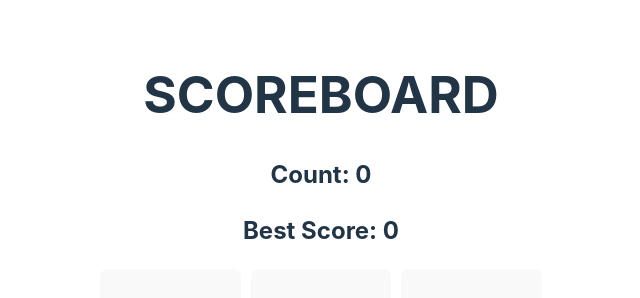
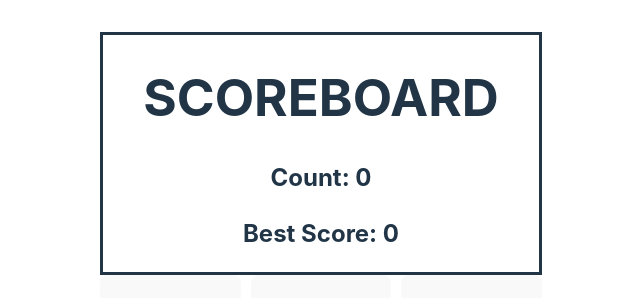
Before and after one commit to Crisandryj/memory-game, a React (Vite) app: page / in a window 1280 px wide. Shown: the top 298 px of the page, without its empty margins (319-959 px from the left). Built offline with nearby package versions, Linux system fonts and the light colour scheme; no server answers.

Commit message:
Feat: Add border to scoreboard

```diff
--- a/src/App.css
+++ b/src/App.css
@@ -51,3 +51,7 @@ img {
   grid-template-columns: 1fr 1fr 1fr;
   gap: 10px;
 }
+
+.scoreboard {
+  border: solid;
+}
```
